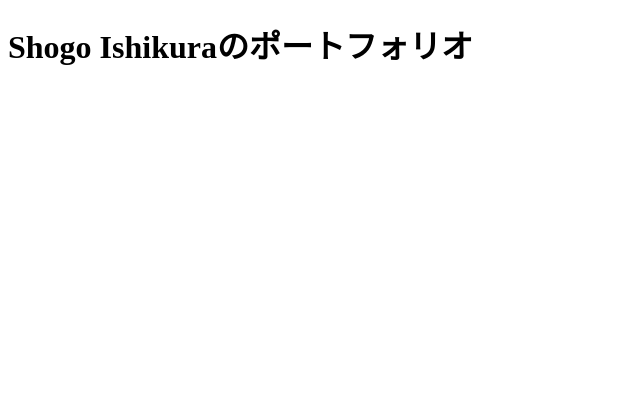
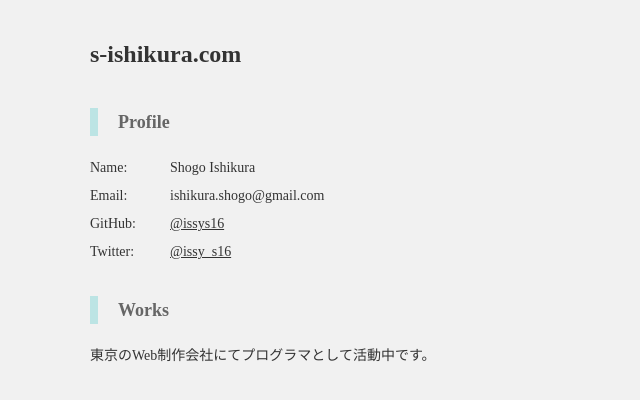
Before and after one commit to issys16/issys16.github.io, a plain HTML site: page index.html in a window 1280 px wide. Shown: the whole page, without its empty margins (0-640 px from the left). Drawn offline with Linux system fonts and the light colour scheme.

Commit message:
サイト情報を更新

```diff
--- a/index.html
+++ b/index.html
@@ -1,17 +1,32 @@
 <!DOCTYPE html>
 <html lang="ja">
 <head>
-    <title>Shogo Ishikuraのポートフォリオ | TOP</title>
-    <meta charset="utf-8">
-    <meta name="robots" content="noindex" />
-    <script type="text/javascript" src="//typesquare.com/3/tsst/script/ja/typesquare.js?613b8f8629dc49f8948815e7ac1e02e5" charset="utf-8"></script>
-    <style>
-        * {
-            font-family: "A1ゴシック R";
-        }
-    </style>
+  <title>s-ishikura.com</title>
+  <meta charset="utf-8">
+  <meta name="robots" content="noindex" />
+  <script type="text/javascript" src="//typesquare.com/3/tsst/script/ja/typesquare.js?613b8f8629dc49f8948815e7ac1e02e5" charset="utf-8"></script>
+  <link rel="stylesheet" href="./style.css">
 </head>
 <body>
-  <h1>Shogo Ishikuraのポートフォリオ</h1>
+  <h1>s-ishikura.com</h1>
+  <section class="profile">
+    <h2>Profile</h2>
+    <dl>
+      <dt>Name: </dt>
+      <dd>Shogo Ishikura</dd>
+      <dt>Email: </dt>
+      <dd>ishikura.shogo@gmail.com</dd>
+      <dt>GitHub: </dt>
+      <dd><a href="https://github.com/issys16">@issys16</a></dd>
+      <dt>Twitter: </dt>
+      <dd><a href="https://twitter.com/issy_s16">@issy_s16</a></dd>
+    </dl>
+  </section>
+  <section class="works">
+    <h2>Works</h2>
+    <p>
+      東京のWeb制作会社にてプログラマとして活動中です。
+    </p>
+  </section>
 </body>
 </html>
--- /dev/null
+++ b/style.css
@@ -0,0 +1,44 @@
+* {
+  font-family: "A1ゴシック R";
+  color: #333;
+}
+
+body {
+  background-color: #f1f1f1;
+  max-width: 1100px;
+  line-height: 2em;
+  margin: 0 auto;
+  font-size: 14px;
+}
+
+h1 {
+  margin: 40px 0;
+  font-size: 24px;
+}
+
+h2 {
+  margin: 30px 0 18px 0;
+  font-size: 18px;
+  color: #666;
+  border-left: 8px solid rgb(188, 228, 228);
+  padding-left: 20px;
+}
+
+section.profile dl {
+  display: flex;
+  flex-wrap: wrap;
+}
+
+section.profile dl dt {
+  width: 80px;
+}
+
+section.profile dl dd {
+  width: calc(100% - 80px);
+  margin: 0;
+}
+
+section.message {
+  margin-top: 30px;
+  border-top: 1px solid #ccc;
+}
```
